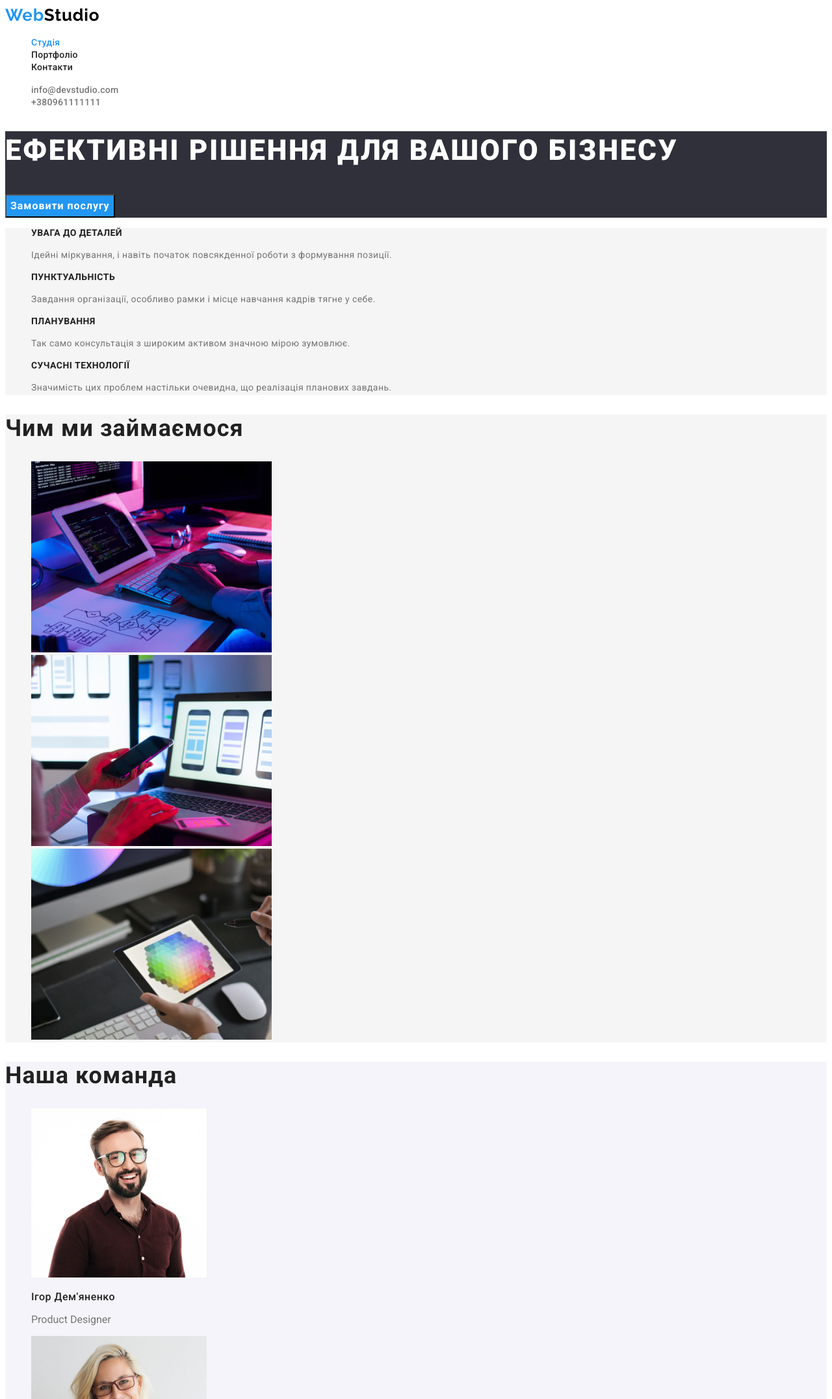
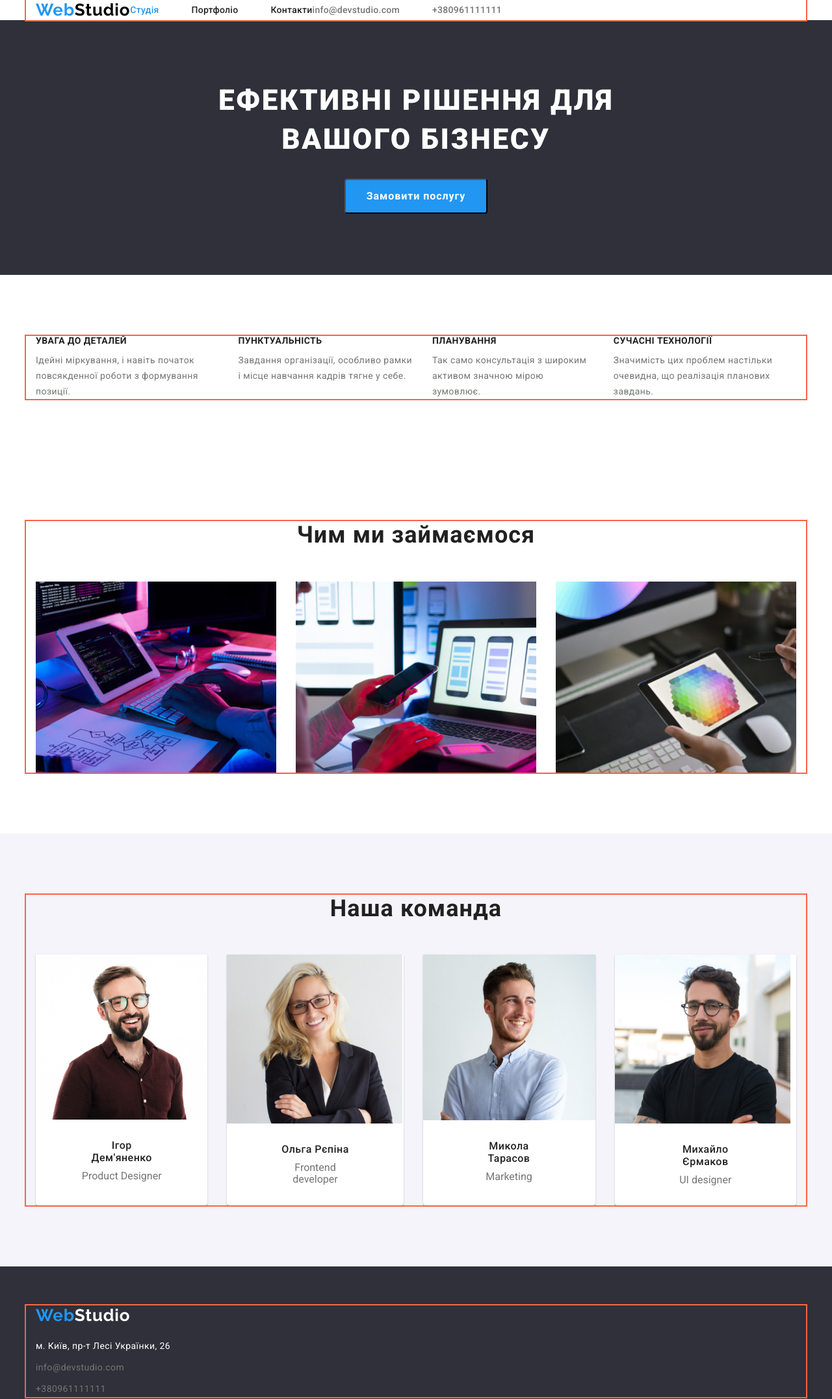
Before and after one commit to KrasnoplakhtichVita/goit-markup-hw-08, a plain HTML site: page index.html in a window 1280 px wide. Shown: the top 2153 px of the page at 65% size. Drawn offline with nearby package versions, Linux system fonts and the light colour scheme.

Commit message:
Позиціонує елементи, потребує доопрацювання

```diff
--- a/css/styles.css
+++ b/css/styles.css
@@ -36,6 +36,8 @@ body {
 }
 .list {
   list-style: none;
+  margin: 0;
+  padding: 0;
 }
 /* header */
 /* Логотип */
@@ -71,9 +73,16 @@ color: var(--color-accent);
 }
 /* Hero */
 .hero {
+  text-align: center;
+  padding-top: 200px;
+  padding-bottom: 200px;
   background: var(--background-accent);
 }
 .hero-title {
+  max-width: 696px;
+  margin-left: auto;
+  margin-right: auto;
+  margin-bottom: 30px;
   font-weight: 900;
   font-size: 44px;
   line-height: 1.36;
@@ -82,6 +91,10 @@ color: var(--color-accent);
   color: var(--main-white-color);
 }
 .hero-button {
+  display: inline-block;
+  border-radius: 4px;
+  padding: 10px 32px;
+  min-width: 216px;
   font-family: inherit;
   font-weight: 700;
   font-size: 16px;
@@ -97,7 +110,8 @@ background: var(--color-accent-active);
 }
 /* Наші переваги */
 .section {
-  background: var(--background-secondary);
+  padding-top: 94px;
+  padding-bottom: 94px;
 }
 .section-caption {
   font-weight: 700;
@@ -115,6 +129,8 @@ background: var(--color-accent-active);
 }
 /* Наша команда */
 .section-title {
+  margin-bottom: 50px;
+  text-align: center;
   font-weight: 700;
   font-size: 36px;
   line-height: 1.17;
@@ -125,6 +141,7 @@ background: var(--color-accent-active);
   background: var(--background-team);
 }
 .section-subtitle {
+  margin-bottom: 10px;
   font-weight: 500;
   font-size: 16px;
   line-height: 1.19;
@@ -139,12 +156,9 @@ background: var(--color-accent-active);
   color: var(--title-color);
 }
 /* footer */
-.footer {
-  background: var(--background-accent);
-}
 .logo-secondary,
 .adress-link.place {
-  color: var(--main-white-color);
+ color: var(--main-white-color);
 }
 .adress-link {
   font-style: normal;
@@ -187,3 +201,110 @@ background: var(--color-accent-active);
 .link:focus {
 color: var(--color-accent);
 }
+
+/* Позиціонування */
+h1,
+h2,
+h3,
+h4,
+h5,
+h6,
+p,
+ul {
+  margin: 0px;
+  padding: 0px;
+}
+img {
+  display: block;
+  max-width: 100%;
+  height: auto;
+}
+.page-header {
+  background: var(--background-primary);
+}
+.container {
+  display: flex;
+  padding-left: 15px;
+  padding-right: 15px;
+  margin-left: auto;
+  margin-right: auto;
+  width: 1200px;
+  outline: 2px solid tomato;
+ }
+ /* Header */
+ .header-container {
+  display: flex;
+  align-items: center;
+ }
+ .header-nav {
+  display: flex;
+  align-items: center;
+ }
+ .site-nav {
+  display: flex;
+  align-items: center;
+  gap: 50px;
+ }
+ .auth-nav {
+  display: flex;
+  align-items: center;
+  gap: 50px;
+ }
+/* Наші переваги */
+.container-advantages {
+  display: flex;
+ }
+.advantages-list {
+  display: flex;
+  justify-content: space-between;
+  gap: 30px;
+}
+.advantages-caption {
+  display: block;
+  margin-bottom: 10px;
+}
+/* Чим ми займаємося */
+.activity-list {
+  display: flex;
+  justify-content: space-between;
+  gap: 30px;
+}
+/* Наша команда */
+.team-list {
+  display: flex;
+  justify-content: space-between;
+  gap: 30px;
+}
+.team-text {
+  text-align: center;
+  padding: 30px 70px;
+}
+.team-item {
+background: var(--background-primary);
+box-shadow: 0px 1px 3px rgba(0, 0, 0, 0.12), 0px 1px 1px rgba(0, 0, 0, 0.14), 0px 2px 1px rgba(0, 0, 0, 0.2);
+border-radius: 0px 0px 4px 4px;
+}
+/* footer */
+.footer {
+  background: var(--background-accent);
+  padding-top: 60px;
+  padding-bottom: 60px;
+}
+.adress-content {
+  display: flex;
+  flex-direction: column;
+}
+.logo-secondary {
+  display: block;
+  margin-bottom: 20px;
+}
+.adress-item:not(:last-child) {
+  margin-bottom: 9px;
+}
+/* Портфоліо */
+.filter-container {
+  display: flex;
+}
+.project-container {
+  display: flex;
+}
--- a/index.html
+++ b/index.html
@@ -11,12 +11,18 @@
       href="https://fonts.googleapis.com/css2?family=Raleway:wght@700&family=Roboto:wght@400;500;700;900&display=swap"
       rel="stylesheet"
     />
-    <link rel="stylesheet" href="./css/styles.css"/>
+    <link
+      rel="stylesheet"
+      href="https://cdnjs.cloudflare.com/ajax/libs/modern-normalize/1.1.0/modern-normalize.min.css"
+    />
+    <link rel="stylesheet" href="./css/styles.css" />
   </head>
   <body>
-    <header>
+    <header class="page-header">
+      <div class="container">
+        <div class="header-container">
+          <nav class="header-nav">
             <a class="link logo" href="./index.html"><span class="logo-web">Web</span>Studio</a>
-      <nav>
             <ul class="list site-nav">
               <li><a class="link site-nav-link current" href="./index.html">Студія</a></li>
               <li><a class="link site-nav-link" href="./portfolio.html">Портфоліо</a></li>
@@ -31,36 +37,52 @@
               <a class="link auth-nav-link" href="tel:+380961111111">+380961111111</a>
             </li>
           </ul>
+        </div>
+      </div>
     </header>
     <main>
-      <section class="hero">
+      <section class="section hero">
         <h1 class="hero-title">Ефективні рішення для вашого бізнесу</h1>
         <button type="button" class="hero-button">Замовити послугу</button>
       </section>
       <section class="section">
+        <div class="container">
+          <div class="container-advantages">
             <h2 class="visually-hidden">Наші переваги</h2>
-        <ul class="list">
+            <ul class="list advantages-list">
               <li>
-            <h3 class="section-caption">Увага до деталей</h3>
-            <p class="section-text">Ідейні міркування, і навіть початок повсякденної роботи з формування позиції.</p>
+                <h3 class="section-caption advantages-caption">Увага до деталей</h3>
+                <p class="section-text">
+                  Ідейні міркування, і навіть початок повсякденної роботи з формування позиції.
+                </p>
               </li>
               <li>
-            <h3 class="section-caption">Пунктуальність</h3>
-            <p class="section-text">Завдання організації, особливо рамки і місце навчання кадрів тягне у себе.</p>
+                <h3 class="section-caption advantages-caption">Пунктуальність</h3>
+                <p class="section-text">
+                  Завдання організації, особливо рамки і місце навчання кадрів тягне у себе.
+                </p>
               </li>
               <li>
-            <h3 class="section-caption">Планування</h3>
-            <p class="section-text">Так само консультація з широким активом значною мірою зумовлює.</p>
+                <h3 class="section-caption advantages-caption">Планування</h3>
+                <p class="section-text">
+                  Так само консультація з широким активом значною мірою зумовлює.
+                </p>
               </li>
               <li>
-            <h3 class="section-caption">Сучасні технології</h3>
-            <p class="section-text">Значимість цих проблем настільки очевидна, що реалізація планових завдань.</p>
+                <h3 class="section-caption advantages-caption">Сучасні технології</h3>
+                <p class="section-text">
+                  Значимість цих проблем настільки очевидна, що реалізація планових завдань.
+                </p>
               </li>
             </ul>
+          </div>
+        </div>
       </section>
       <section class="section">
+        <div class="container">
+          <div class="activity-container">
             <h2 class="section-title">Чим ми займаємося</h2>
-        <ul class="list">
+            <ul class="list activity-list">
               <li>
                 <img src="./images/programming.jpg" alt="programming" width="370" height="294" />
               </li>
@@ -71,54 +93,78 @@
                 <img src="./images/design.jpg" alt="design" width="370" height="294" />
               </li>
             </ul>
+          </div>
+        </div>
       </section>
       <section class="section team">
+        <div class="container">
+          <div class="team-container">
             <h2 class="section-title">Наша команда</h2>
-        <ul class="list">
-          <li>
+            <ul class="list team-list">
+              <li class="team-item">
                 <img
                   src="./images/teamprdesigner.jpg"
                   alt="Product designer"
                   width="270"
                   height="260"
                 />
+                <div class="team-text">
                   <h3 class="section-subtitle">Ігор Дем'яненко</h3>
                 <p lang="en" class="section-desription">Product Designer</p>
+                </div>
               </li>
-          <li>
+              <li class="team-item">
                 <img
                   src="./images/teamdeveloper.jpg"
                   alt="Frontend developer"
                   width="270"
                   height="260"
                 />
+                <div class="team-text">
                 <h3 class="section-subtitle">Ольга Рєпіна</h3>
                 <p lang="en" class="section-desription">Frontend developer</p>
+              </div>
               </li>
-          <li>
+              <li class="team-item">
                 <img src="./images/teammarketing.jpg" alt="Marketing" width="270" height="260" />
+                <div class="team-text">
                 <h3 class="section-subtitle">Микола Тарасов</h3>
                 <p lang="en" class="section-desription">Marketing</p>
+              </div>
               </li>
-          <li>
-            <img src="./images/teamuidesigner.jpg" alt="UI designer" width="270" height="260" />
+              <li class="team-item">
+                <img src="./images/teamuidesigner.jpg" alt="UI designer" width="270" height="260"/>
+                <div class="team-text">
                 <h3 class="section-subtitle">Михайло Єрмаков</h3>
                 <p lang="en" class="section-desription">UI designer</p>
+              </div>
               </li>
             </ul>
+          </div>
+        </div>
       </section>
     </main>
     <footer class="footer">
+      <div class="container">
+        <div class="footer-container">
           <a class="link logo logo-secondary" href=""><span class="logo-web">Web</span>Studio</a>
         <address>
-        <ul class="list adress">
-          <li>
-            <a class="link adress-link place" href="https://goo.gl/maps/5vC8ej6zF8LC972o7">м. Київ, пр-т Лесі Українки, 26</a>
+          <ul class="list adress adress-content">
+            <li class="adress-item">
+              <a class="link adress-link place" href="https://goo.gl/maps/5vC8ej6zF8LC972o7"
+                >м. Київ, пр-т Лесі Українки, 26</a
+              >
             </li>
-          <li><a class="link adress-link" href="mailto:info@devstudio.com">info@devstudio.com</a></li>
-          <li><a class="link adress-link" href="tel:+380961111111">+380961111111</a></li>
+            <li class="adress-item">
+              <a class="link adress-link" href="mailto:info@devstudio.com">info@devstudio.com</a>
+            </li>
+            <li class="adress-item">
+              <a class="link adress-link" href="tel:+380961111111">+380961111111</a>
+            </li>
           </ul>
         </address>
+      </div>
+      </div>
     </footer>
   </body>
 </html>
```
Also changed, not shown: portfolio.html (+13 -6 lines). Lines whose indentation alone changed are shown as unchanged.
